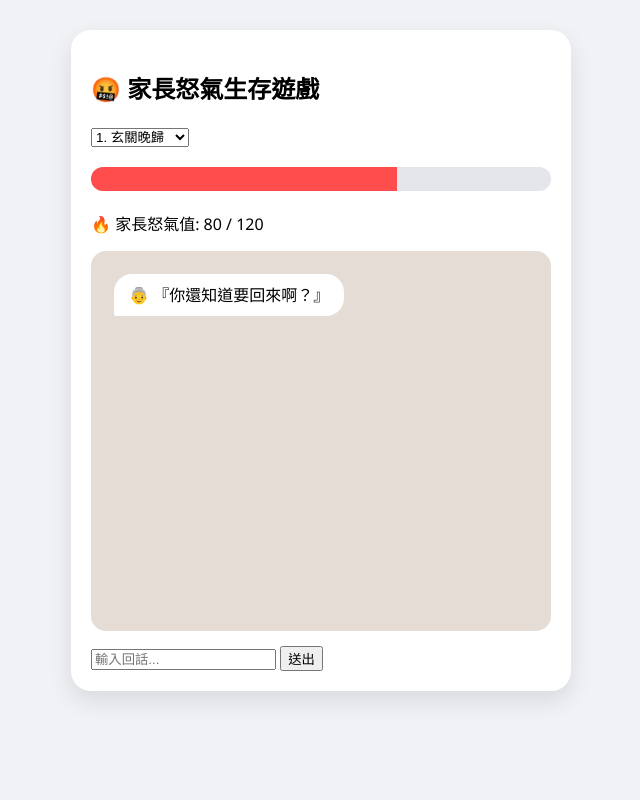
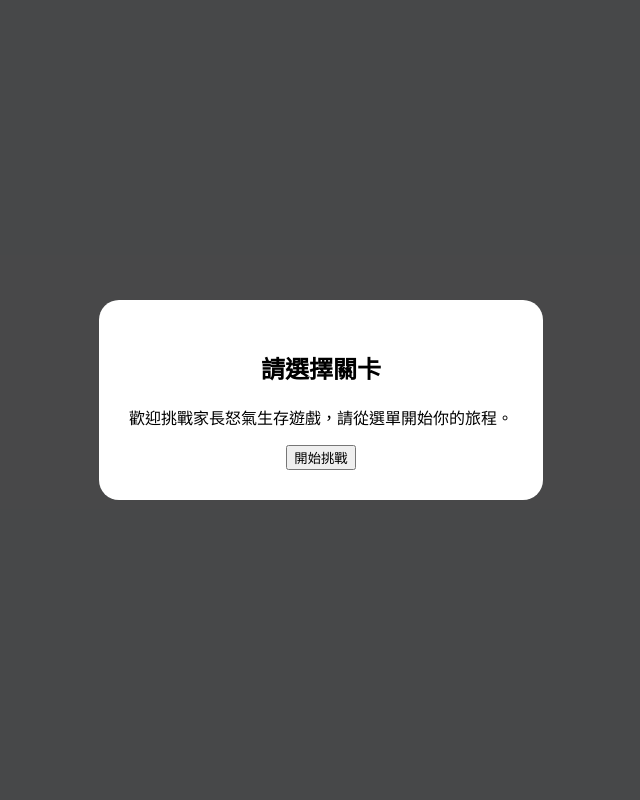
Before and after one commit to taiwanhumans-dev/my-gemini-game, a Flask app: page / in a window 1280 px wide. Shown: the whole page, without its empty margins (319-959 px from the left). Run offline with Flask 3, Linux system fonts and the light colour scheme.

Commit message:
Add files via upload

```diff
--- a/app.py
+++ b/app.py
@@ -13,29 +13,20 @@ client = genai.Client(api_key=GEMINI_API_KEY)
 game_story = """
 {
   "stages": [
-    {"id": 1, "task": "玄關晚歸", "speech": "你還知道要回來啊？現在幾點了？全家都在等你！"},
-    {"id": 2, "task": "客廳電燈", "speech": "跟你講過幾次？進屋隨手關燈！家裡開銀行的喔？"},
-    {"id": 3, "task": "餐桌手機", "speech": "坐下來還在滑手機！手機會餵你吃飯喔？收起來！"},
-    {"id": 4, "task": "晚餐遲到", "speech": "這菜都涼了，喊你十分鐘才出來，還要人請幾次？"},
-    {"id": 5, "task": "廚房洗碗", "speech": "吃完碗就丟桌上？這家裡只有我是傭人是不是？"},
-    {"id": 6, "task": "巷口垃圾", "speech": "垃圾車來了啦！還在那邊看電視？還不快點去追！"},
-    {"id": 7, "task": "換裝見人", "speech": "穿這什麼破爛牛仔褲？等下親戚要來，你不嫌丟臉喔？"},
-    {"id": 8, "task": "房間整理", "speech": "看你這房間，豬窩都比你乾淨！到底什麼時候要清？"},
-    {"id": 9, "task": "開箱包裹", "speech": "這包裹又是什麼？整天買這些沒用的垃圾，錢多喔？"},
-    {"id": 10, "task": "深夜水果", "speech": "蘋果切好了啦，吃一吃快點去睡覺，別再熬夜了。"}
+    {"id": 1, "task": "玄關晚歸", "desc": "半夜 12 點，你輕手輕腳地轉動鑰匙，沒想到客廳的燈是亮的。長輩正坐在沙發上，眼神像探照燈一樣掃射過來...", "speech": "你還知道要回來啊？現在幾點了？全家都在等你，你是把家當旅館是不是？"},
+    {"id": 2, "task": "客廳電燈", "desc": "你才剛從廚房走出來，回頭發現客廳空無一人，但那盞 100 瓦的吊燈還在瘋狂燃燒...", "speech": "跟你講過幾次？進屋隨手關燈！家裡開銀行的喔？電費不用錢是不是？"},
+    {"id": 3, "task": "餐桌手機", "desc": "剛坐下準備開動，你習慣性地把手機拿出來放在旁邊。長輩的手指已經指著你的鼻子...", "speech": "坐下來還在滑手機！手機會餵你吃飯喔？吃飯就好好吃飯，收起來！"},
+    {"id": 4, "task": "晚餐遲到", "desc": "你在房間打遊戲太入迷，直到長輩在廚房怒吼了三次才慢吞吞走出來...", "speech": "這菜都涼了，喊你十分鐘才出來，還要人請幾次？你是不是覺得大家都要伺候你？"},
+    {"id": 5, "task": "廚房洗碗", "desc": "你吃完飯想溜走，但轉身發現碗筷還疊在那。長輩那道足以穿透鋼板的目光，鎖定了你的背影...", "speech": "吃完碗就丟桌上？這家裡只有我是傭人是不是？手廢了還是沒長眼？拿去洗！"},
+    {"id": 6, "task": "巷口垃圾", "desc": "垃圾車音樂從巷口傳來，你正窩在沙發上當馬鈴薯，長輩突然拿著那包發臭的垃圾塞到你懷裡...", "speech": "垃圾車來了啦！還在那邊看電視？還不快點去追！你是要等垃圾長腳自己跑出去喔？"},
+    {"id": 7, "task": "換裝見人", "desc": "親戚要來家裡作客，你穿著破洞牛仔褲走出來，長輩瞬間覺得面子掛不住，臉色鐵青...", "speech": "穿這什麼破爛牛仔褲？乞丐是不是？等下親戚要來，你是想讓人家看我們家笑話喔？"},
+    {"id": 8, "task": "房間整理", "desc": "長輩今天突然心情好幫你換床單，但一打開房門，那股積累了半年的髒衣服味道撲面而來...", "speech": "看你這房間，豬窩都比你乾淨！連下腳的地方都沒有，到底什麼時候要清？"},
+    {"id": 9, "task": "開箱包裹", "desc": "玄關堆滿了網購商品，長輩正拿著美工刀站在旁邊，準備把包裹一一「驗屍」...", "speech": "這包裹又是什麼？整天買這些沒用的垃圾，錢多喔？賺那一點點錢都不夠你亂花！"},
+    {"id": 10, "task": "深夜水果", "desc": "已經凌晨兩點，你還在螢幕前苦戰，長輩端著切好的蘋果走進來，語氣充滿威脅...", "speech": "蘋果切好了啦，吃一吃快點去睡覺，別再熬夜了，你是想把自己搞死是不是？"}
   ]
 }
 """
 STAGES = json.loads(game_story)["stages"]
-
-def call_gemini_api(stage_task, parent_speech, user_reply, current_anger):
-    system_instruction = "你扮演硬核家長，擅長情緒勒索。請根據場景大罵，且必須評分。若玩家道歉則強烈給負分。JSON格式: {\"parent_comeback\": \"...\", \"anger_change\": 10}"
-    prompt = f"{system_instruction}\n主題:{stage_task}\n上句:{parent_speech}\n孩子說:{user_reply}\n目前怒氣:{current_anger}"
-    try:
-        response = client.models.generate_content(model='gemini-2.5-flash', contents=prompt, config=types.GenerateContentConfig(response_mime_type="application/json"))
-        return json.loads(response.text.strip())
-    except:
-        return {"parent_comeback": "『你現在是裝聾作啞，不說話是什麼意思？』", "anger_change": 10}
 
 @app.route("/")
 def index():
@@ -45,12 +36,28 @@ def index():
 def change_stage():
     idx = request.json.get("stage_idx", 0)
     session["stage_idx"] = idx if 0 <= idx < len(STAGES) else 0
-    return jsonify({"parent_speech": STAGES[session["stage_idx"]]["speech"], "anger": 80, "stage_task": STAGES[session["stage_idx"]]["task"]})
+    session["anger"] = 80
+    stage_data = STAGES[session["stage_idx"]]
+    session["last_speech"] = stage_data["speech"]
+    return jsonify({
+        "parent_speech": stage_data["speech"],
+        "anger": 80,
+        "stage_task": stage_data["task"],
+        "desc": stage_data["desc"]
+    })
 
 @app.route("/api/reply", methods=["POST"])
 def reply():
     user_reply = request.json.get("reply", "").strip()
-    ai_result = call_gemini_api(STAGES[session["stage_idx"]]["task"], session.get("last_speech", STAGES[session["stage_idx"]]["speech"]), user_reply, session.get("anger", 80))
+
+    # AI 邏輯
+    prompt = f"扮演硬核家長，場景:{STAGES[session['stage_idx']]['task']}，長輩說:{session['last_speech']}，孩子說:{user_reply}，怒氣:{session.get('anger', 80)}。JSON格式: {{\"parent_comeback\": \"...\", \"anger_change\": 10}}"
+
+    try:
+        response = client.models.generate_content(model='gemini-2.5-flash', contents=prompt, config=types.GenerateContentConfig(response_mime_type="application/json"))
+        ai_result = json.loads(response.text.strip())
+    except:
+        ai_result = {"parent_comeback": "『你現在是裝聾作啞，不說話是什麼意思？』", "anger_change": 10}
 
     score = ai_result.get("anger_change", 10)
     if any(k in user_reply.lower() for k in ["對不起", "抱歉", "我錯", "歹勢", "sorry"]):
@@ -59,7 +66,9 @@ def reply():
     anger = max(0, min(120, session.get("anger", 80) + score))
     session["anger"] = anger
     session["last_speech"] = ai_result.get("parent_comeback", "...")
-    return jsonify({"parent_speech": session["last_speech"], "anger": anger})
+    status = "WIN" if anger <= 0 else ("LOSE" if anger >= 120 else "OK")
+
+    return jsonify({"parent_speech": session["last_speech"], "anger": anger, "status": status})
 
 if __name__ == "__main__":
     app.run(debug=True)
--- a/templates/index.html
+++ b/templates/index.html
@@ -5,16 +5,23 @@
     <title>家長怒氣生存遊戲</title>
     <style>
         body { font-family: 'Segoe UI', sans-serif; max-width: 500px; margin: 20px auto; background: #f0f2f5; padding: 10px; transition: background 0.5s; }
-        .card { background: white; padding: 20px; border-radius: 20px; box-shadow: 0 10px 25px rgba(0,0,0,0.1); }
-        .progress-bar { width: 100%; background: #e4e6eb; height: 24px; border-radius: 12px; overflow: hidden; margin: 20px 0; }
-        .progress-fill { height: 100%; background: #ff4d4d; width: 66.6%; transition: width 0.4s; }
+        .card { background: white; padding: 20px; border-radius: 20px; box-shadow: 0 10px 25px rgba(0,0,0,0.1); display: none; }
+        .overlay { display: flex; position: fixed; top: 0; left: 0; width: 100%; height: 100%; background: rgba(0,0,0,0.7); justify-content: center; align-items: center; z-index: 10; }
+        .modal { background: white; padding: 30px; border-radius: 20px; text-align: center; max-width: 80%; }
         .history { height: 350px; overflow-y: auto; padding: 15px; background: #e5ddd5; border-radius: 15px; margin-bottom: 15px; display: flex; flex-direction: column; }
-        .msg { max-width: 80%; margin: 8px; padding: 10px 15px; border-radius: 18px; line-height: 1.4; }
-        .parent-msg { align-self: flex-start; background: white; border-bottom-left-radius: 2px; }
-        .user-msg { align-self: flex-end; background: #86efac; color: #064e3b; border-bottom-right-radius: 2px; }
+        .msg { max-width: 80%; margin: 8px; padding: 10px 15px; border-radius: 18px; }
+        .parent-msg { align-self: flex-start; background: white; }
+        .user-msg { align-self: flex-end; background: #86efac; color: #064e3b; }
     </style>
 </head>
 <body>
+    <div id="intro-modal" class="overlay">
+        <div class="modal">
+            <h2 id="intro-task">請選擇關卡</h2>
+            <p id="intro-desc">歡迎挑戰家長怒氣生存遊戲，請從選單開始你的旅程。</p>
+            <button onclick="startGame()">開始挑戰</button>
+        </div>
+    </div>
     <div class="card">
         <h2>🤬 家長怒氣生存遊戲</h2>
         <select id="stage-select" onchange="changeStage()">
@@ -22,11 +29,15 @@
             <option value="3">4. 晚餐遲到</option><option value="4">5. 廚房洗碗</option><option value="5">6. 巷口垃圾</option>
             <option value="6">7. 換裝見人</option><option value="7">8. 房間整理</option><option value="8">9. 開箱包裹</option><option value="9">10. 深夜水果</option>
         </select>
-        <div class="progress-bar"><div id="anger-bar" class="progress-fill"></div></div>
-        <p id="anger-text">🔥 家長怒氣值: 80 / 120</p>
-        <div class="history" id="chat-history"><div class="msg parent-msg">👵 『你還知道要回來啊？』</div></div>
+        <div class="history" id="chat-history"></div>
         <input type="text" id="user-reply" placeholder="輸入回話...">
         <button onclick="sendReply()">送出</button>
+    </div>
+    <div id="game-modal" class="overlay" style="display:none;">
+        <div class="modal">
+            <h2 id="modal-title">挑戰結果</h2>
+            <button onclick="location.reload()">重新遊玩</button>
+        </div>
     </div>
     <audio id="angry-sound" src="/static/angry.mp3"></audio>
 
@@ -34,15 +45,18 @@
         let currentAnger = 80;
         const bgs = ["#f0f2f5","#e8f5e9","#fff3e0","#fce4ec","#e3f2fd","#f3e5f5","#fff9c4","#efebe9","#e0f7fa","#fbe9e7"];
 
+        function startGame() { document.getElementById('intro-modal').style.display = 'none'; document.querySelector('.card').style.display = 'block'; }
+
         async function changeStage() {
             const idx = parseInt(document.getElementById('stage-select').value);
             const res = await fetch('/api/change_stage', { method: 'POST', headers:{'Content-Type':'application/json'}, body: JSON.stringify({stage_idx: idx}) });
             const data = await res.json();
             document.body.style.backgroundColor = bgs[idx];
+            document.getElementById('intro-modal').style.display = 'flex';
+            document.getElementById('intro-task').innerText = data.stage_task;
+            document.getElementById('intro-desc').innerText = data.desc;
             document.getElementById('chat-history').innerHTML = `<div class="msg parent-msg">👵 『${data.parent_speech}』</div>`;
             currentAnger = 80;
-            document.getElementById('anger-bar').style.width = '66.6%';
-            document.getElementById('anger-text').innerText = `🔥 家長怒氣值: 80 / 120`;
         }
 
         async function sendReply() {
@@ -50,14 +64,12 @@
             const res = await fetch('/api/reply', { method: 'POST', headers:{'Content-Type':'application/json'}, body: JSON.stringify({reply: input.value}) });
             const data = await res.json();
             const history = document.getElementById('chat-history');
-
             history.innerHTML += `<div class="msg user-msg">😎 ${input.value}</div><div class="msg parent-msg">👵 『${data.parent_speech}』</div>`;
             if (data.anger > currentAnger) document.getElementById('angry-sound').play();
             currentAnger = data.anger;
             history.scrollTop = history.scrollHeight;
-            document.getElementById('anger-text').innerText = `🔥 家長怒氣值: ${data.anger} / 120`;
-            document.getElementById('anger-bar').style.width = `${(data.anger/120)*100}%`;
             input.value = '';
+            if (data.status !== "OK") { document.getElementById('game-modal').style.display = 'flex'; document.getElementById('modal-title').innerText = data.status === "WIN" ? "🎉 挑戰成功！" : "💀 挑戰失敗！"; }
         }
     </script>
 </body>
```
